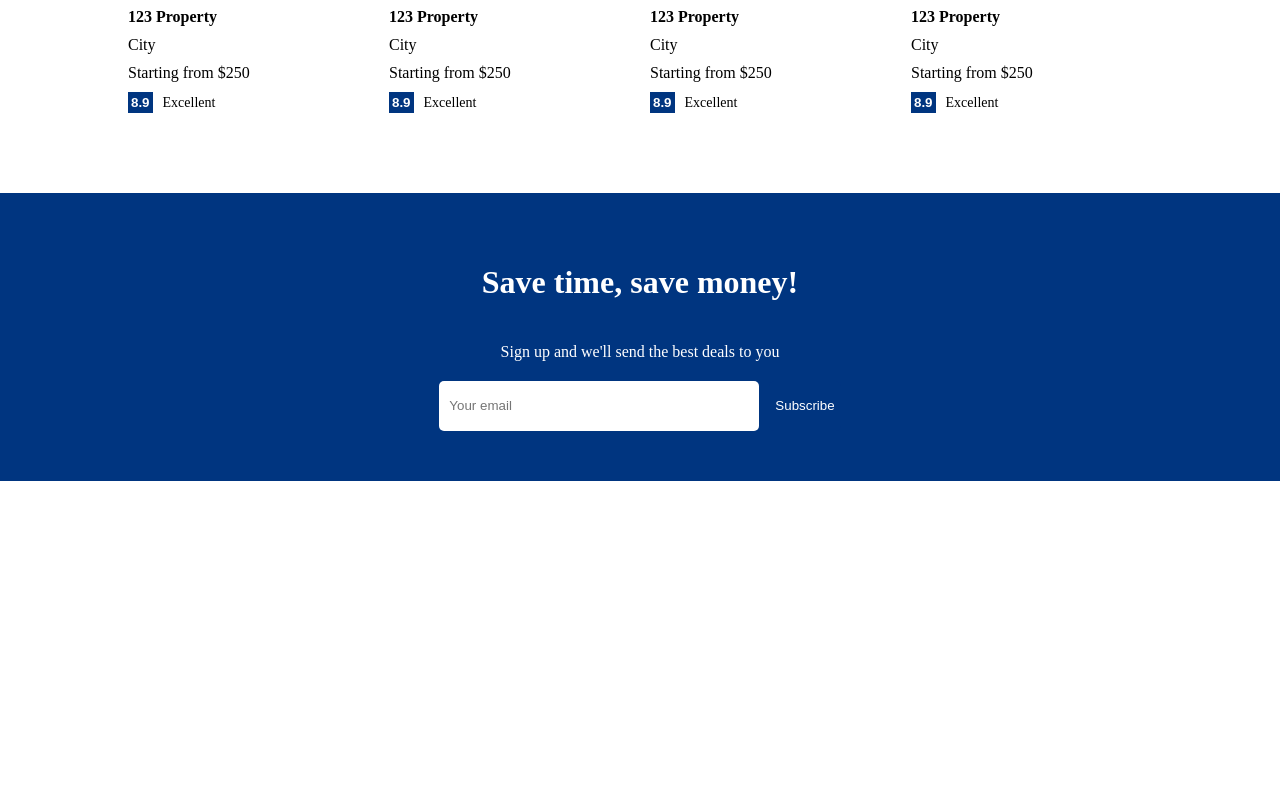
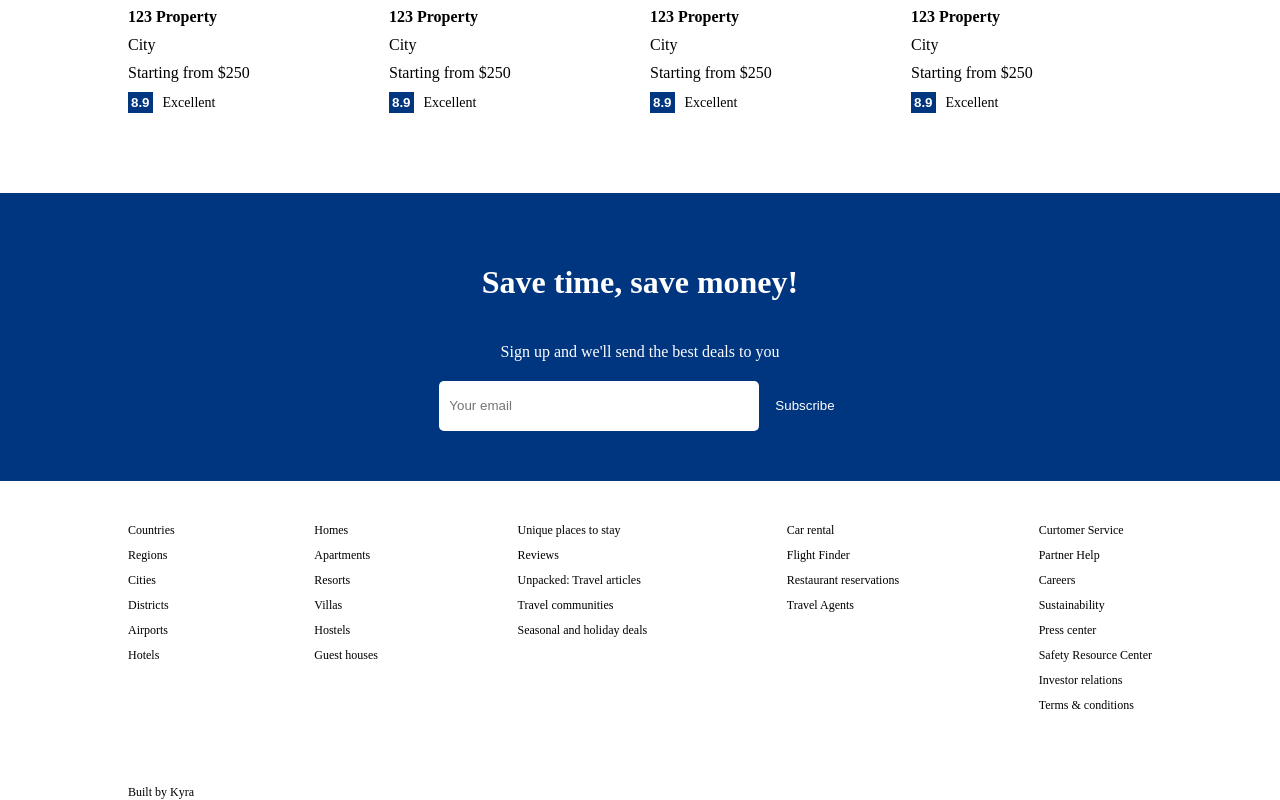
Before and after one commit to k-henningson/Nomad, a React (Create React App) app in the folder client/: page / in a window 1280 px wide. Shown: the part 1327-2127 px from the top of the page. Before the commit the page ends 1808 px from the top, so only its background shows below. Built offline with nearby package versions, Linux system fonts and the light colour scheme.

Commit message:
create footer component

```diff
--- /dev/null
+++ b/client/src/components/footer/Footer.jsx
@@ -0,0 +1,52 @@
+import "./footer.css";
+
+const Footer = () => {
+  return (
+    <div className="footer">
+      <div className="fLists">
+        <ul className="fList">
+          <li className="fListItem">Countries</li>
+          <li className="fListItem">Regions</li>
+          <li className="fListItem">Cities</li>
+          <li className="fListItem">Districts</li>
+          <li className="fListItem">Airports</li>
+          <li className="fListItem">Hotels</li>
+        </ul>
+        <ul className="fList">
+          <li className="fListItem">Homes </li>
+          <li className="fListItem">Apartments </li>
+          <li className="fListItem">Resorts </li>
+          <li className="fListItem">Villas</li>
+          <li className="fListItem">Hostels</li>
+          <li className="fListItem">Guest houses</li>
+        </ul>
+        <ul className="fList">
+          <li className="fListItem">Unique places to stay </li>
+          <li className="fListItem">Reviews</li>
+          <li className="fListItem">Unpacked: Travel articles </li>
+          <li className="fListItem">Travel communities </li>
+          <li className="fListItem">Seasonal and holiday deals </li>
+        </ul>
+        <ul className="fList">
+          <li className="fListItem">Car rental </li>
+          <li className="fListItem">Flight Finder</li>
+          <li className="fListItem">Restaurant reservations </li>
+          <li className="fListItem">Travel Agents </li>
+        </ul>
+        <ul className="fList">
+          <li className="fListItem">Curtomer Service</li>
+          <li className="fListItem">Partner Help</li>
+          <li className="fListItem">Careers</li>
+          <li className="fListItem">Sustainability</li>
+          <li className="fListItem">Press center</li>
+          <li className="fListItem">Safety Resource Center</li>
+          <li className="fListItem">Investor relations</li>
+          <li className="fListItem">Terms & conditions</li>
+        </ul>
+      </div>
+      <div className="fText">Built by Kyra</div>
+    </div>
+  );
+};
+
+export default Footer;
--- /dev/null
+++ b/client/src/components/footer/footer.css
@@ -0,0 +1,22 @@
+.footer {
+  width: 100%;
+  max-width: 1024px;
+  font-size: 12px;
+}
+
+.fLists {
+  width: 100%;
+  display: flex;
+  justify-content: space-between;
+  margin-bottom: 50px;
+}
+
+.fList {
+  list-style: none;
+  padding: 0;
+}
+
+.fListItem {
+  margin-bottom: 10px;
+  cursor: pointer;
+}
--- a/client/src/pages/home/Home.jsx
+++ b/client/src/pages/home/Home.jsx
@@ -5,6 +5,7 @@
 import PropertyList from "../../components/propertyList/PropertyList";
 import FeaturedProperties from "../../components/featuredProperties/FeaturedProperties";
 import MailList from "../../components/mailList/MailList";
+import Footer from "../../components/footer/Footer";
 
 const Home = () => {
   return (
@@ -18,6 +19,7 @@
         <h1 className="homeTitle">Homes guests love</h1>
         <FeaturedProperties />
         <MailList />
+        <Footer />
       </div>
     </div>
   );
```
